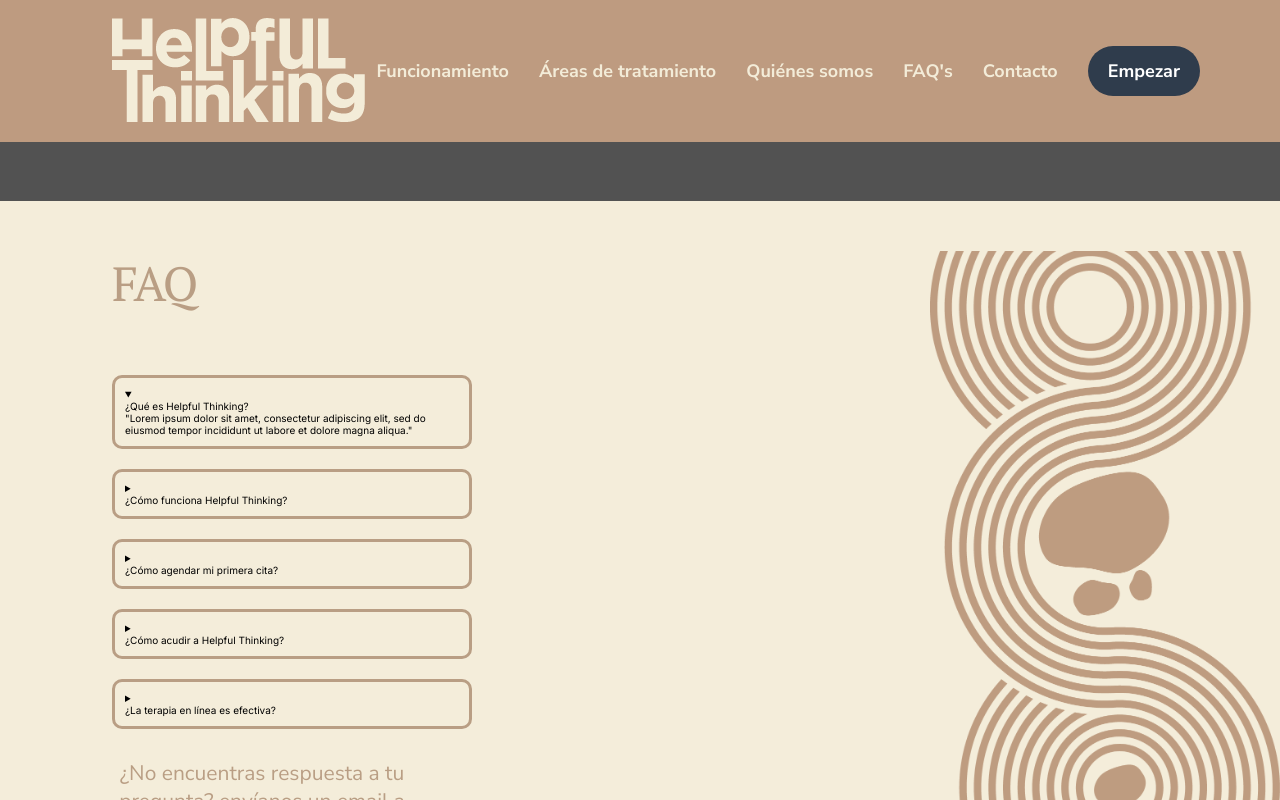
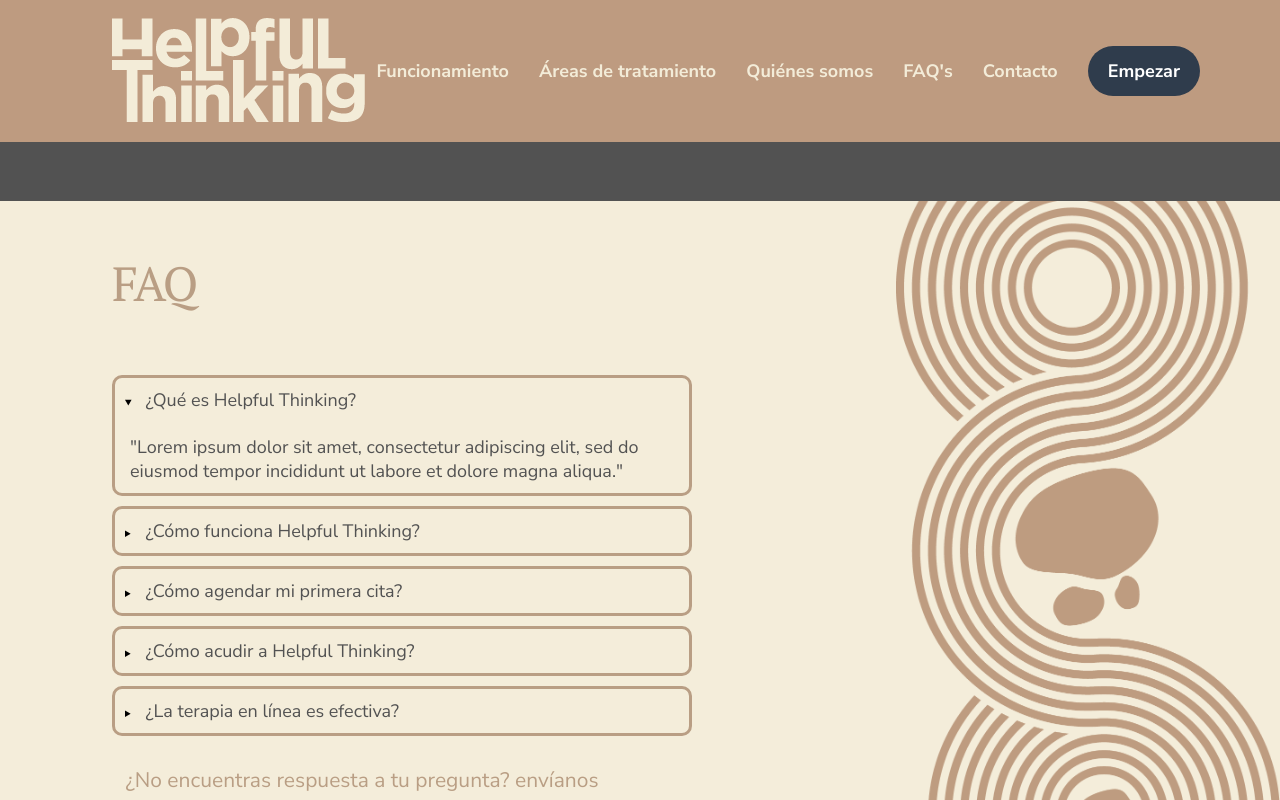
Before and after one commit to DataMolders/helpfulthinking, a Next.js app: page / in a window 1280 px wide. Both pictures are taken after a click on the heading "¿Qué es Helpful Thinking?". Built offline with nearby package versions, Linux system fonts and the light colour scheme.

Commit message:
faqs accordeon

```diff
--- a/src/components/Faqs/Faqs.module.scss
+++ b/src/components/Faqs/Faqs.module.scss
@@ -5,13 +5,13 @@
   height: 100%;
   background-color: $background-2;
   padding: 5rem 0 5rem 11.2rem;
+  background-image: url("../../assets/images//spiral.png");
+  background-size: 30%;
+  background-repeat: no-repeat;
+  background-position: right;
 }
 
 .container {
-  background-image: url("../../assets/images//spiral.png");
-  background-size: 30%;
-  background-repeat: no-repeat;
-  background-position: right; /* Center the background image */
 }
 
 .title {
@@ -23,13 +23,39 @@
 }
 
 .details {
-  width: 360px;
+  width: 58rem;
   padding: 1rem;
   border-radius: 1rem;
   background: $background-2;
   border: solid;
   border-color: $color5;
-  margin-bottom: 2rem;
+  margin-bottom: 1rem;
+  overflow: hidden;
+  transition: max-height 0.9s ease;
+  max-height: 5rem;
+}
+
+.details[open] {
+  max-height: 15rem;
+}
+
+.summary {
+  cursor: pointer;
+}
+
+.summaryTitle {
+  display: inline;
+  margin-left: 1rem;
+  font-size: 1.8rem;
+  font-family: $font-nunito;
+  color: $color4;
+}
+
+.text {
+  margin: 2.3rem 0 0 0.5rem;
+  font-size: 1.8rem;
+  font-family: $font-nunito;
+  color: $color4;
 }
 
 .subtitle {
@@ -37,6 +63,15 @@
   color: $color5;
   font-size: 2.1rem;
   text-align: center;
-  max-width: 300px;
+  max-width: 50rem;
   margin-top: 3rem;
 }
+
+.mail {
+  font-family: $font-nunito;
+  color: $color5;
+  font-size: 2.1rem;
+  text-align: center;
+  max-width: 50rem;
+  font-weight: bold;
+}
--- a/src/components/Faqs/Faqs.tsx
+++ b/src/components/Faqs/Faqs.tsx
@@ -10,40 +10,40 @@
                 <div className={styles.title}>FAQ</div>
                 <div className={styles.accordionContainer}>
                     <details className={styles.details}>
-                        <summary>
-                            <div>¿Qué es Helpful Thinking?</div>
+                        <summary className={styles.summary}>
+                            <div className={styles.summaryTitle}>¿Qué es Helpful Thinking?</div>
                         </summary>
-                        <p>"Lorem ipsum dolor sit amet, consectetur adipiscing elit, sed do eiusmod tempor incididunt ut labore et dolore magna aliqua."</p>
+                        <p className={styles.text}>"Lorem ipsum dolor sit amet, consectetur adipiscing elit, sed do eiusmod tempor incididunt ut labore et dolore magna aliqua."</p>
                     </details>
                     <details className={styles.details}>
-                        <summary>
-                            <div>¿Cómo funciona Helpful Thinking?</div>
+                        <summary className={styles.summary}>
+                            <div className={styles.summaryTitle}>¿Cómo funciona Helpful Thinking?</div>
                         </summary>
-                        <p>"Lorem ipsum dolor sit amet, consectetur adipiscing elit, sed do eiusmod tempor incididunt ut labore et dolore magna aliqua."</p>
+                        <p className={styles.text}>"Lorem ipsum dolor sit amet, consectetur adipiscing elit, sed do eiusmod tempor incididunt ut labore et dolore magna aliqua."</p>
                     </details>
                     <details className={styles.details}>
-                        <summary>
-                            <div>¿Cómo agendar mi primera cita?</div>
+                        <summary className={styles.summary}>
+                            <div className={styles.summaryTitle}>¿Cómo agendar mi primera cita?</div>
                         </summary>
-                        <p>"Lorem ipsum dolor sit amet, consectetur adipiscing elit, sed do eiusmod tempor incididunt ut labore et dolore magna aliqua."</p>
+                        <p className={styles.text}>"Lorem ipsum dolor sit amet, consectetur adipiscing elit, sed do eiusmod tempor incididunt ut labore et dolore magna aliqua."</p>
                     </details>
                     <details className={styles.details}>
-                        <summary>
-                            <div>¿Cómo acudir a Helpful Thinking?</div>
+                        <summary className={styles.summary}>
+                            <div className={styles.summaryTitle}>¿Cómo acudir a Helpful Thinking?</div>
                         </summary>
-                        <p>"Lorem ipsum dolor sit amet, consectetur adipiscing elit, sed do eiusmod tempor incididunt ut labore et dolore magna aliqua."</p>
+                        <p className={styles.text}>"Lorem ipsum dolor sit amet, consectetur adipiscing elit, sed do eiusmod tempor incididunt ut labore et dolore magna aliqua."</p>
                     </details>
                     <details className={styles.details}>
-                        <summary>
-                            <div>¿La terapia en línea es efectiva?</div>
+                        <summary className={styles.summary}>
+                            <div className={styles.summaryTitle}>¿La terapia en línea es efectiva?</div>
                         </summary>
                         <p>"Lorem ipsum dolor sit amet, consectetur adipiscing elit, sed do eiusmod tempor incididunt ut labore et dolore magna aliqua."</p>
                     </details>
                 </div>
                 <div className={styles.subtitle}>
                     ¿No encuentras respuesta a tu pregunta? envíanos un email a
-                    hello@helpful-thinking.com
                 </div>
+                <div className={styles.mail}>hello@helpful-thinking.com</div>
             </div>
         </div>
     )
```
